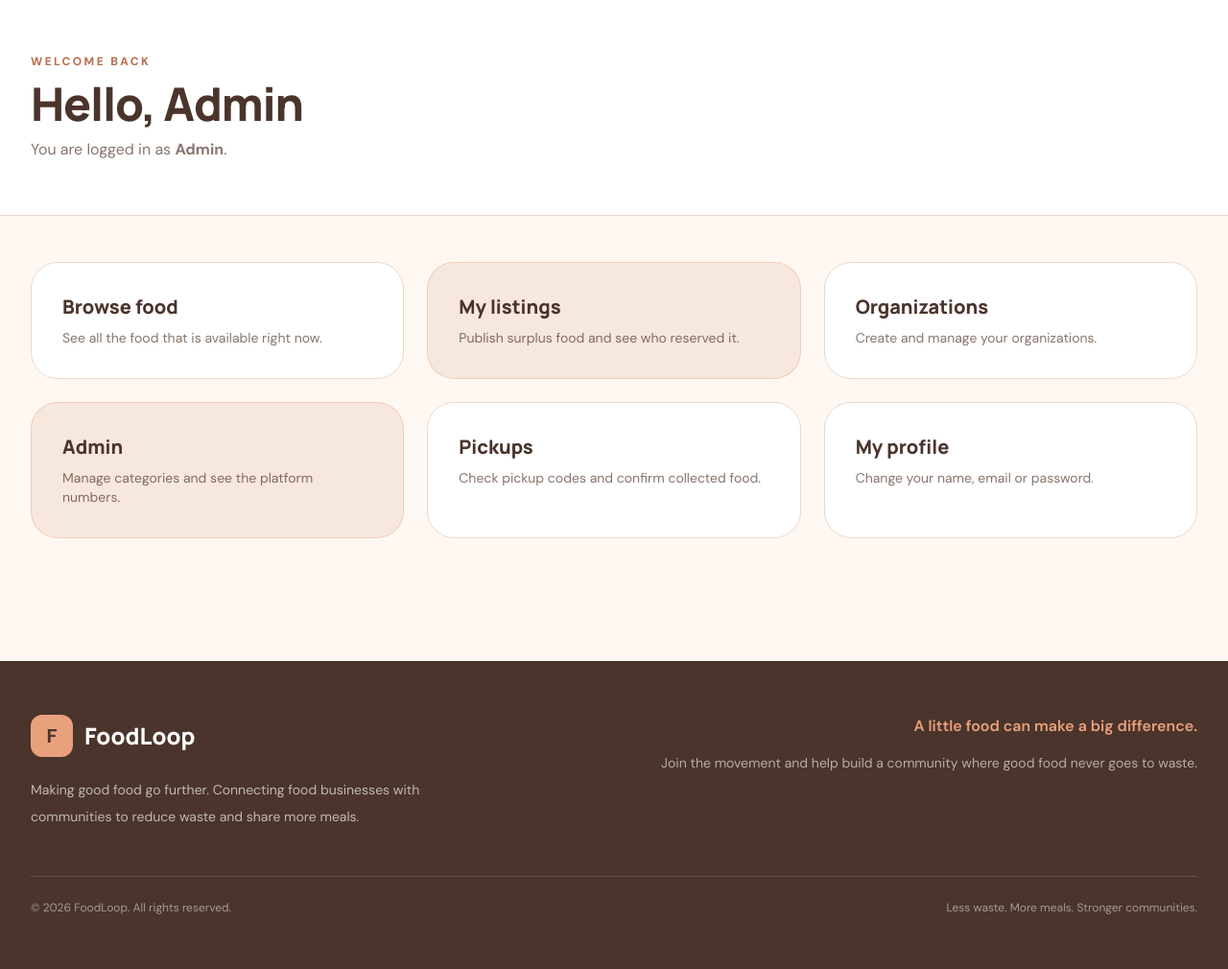
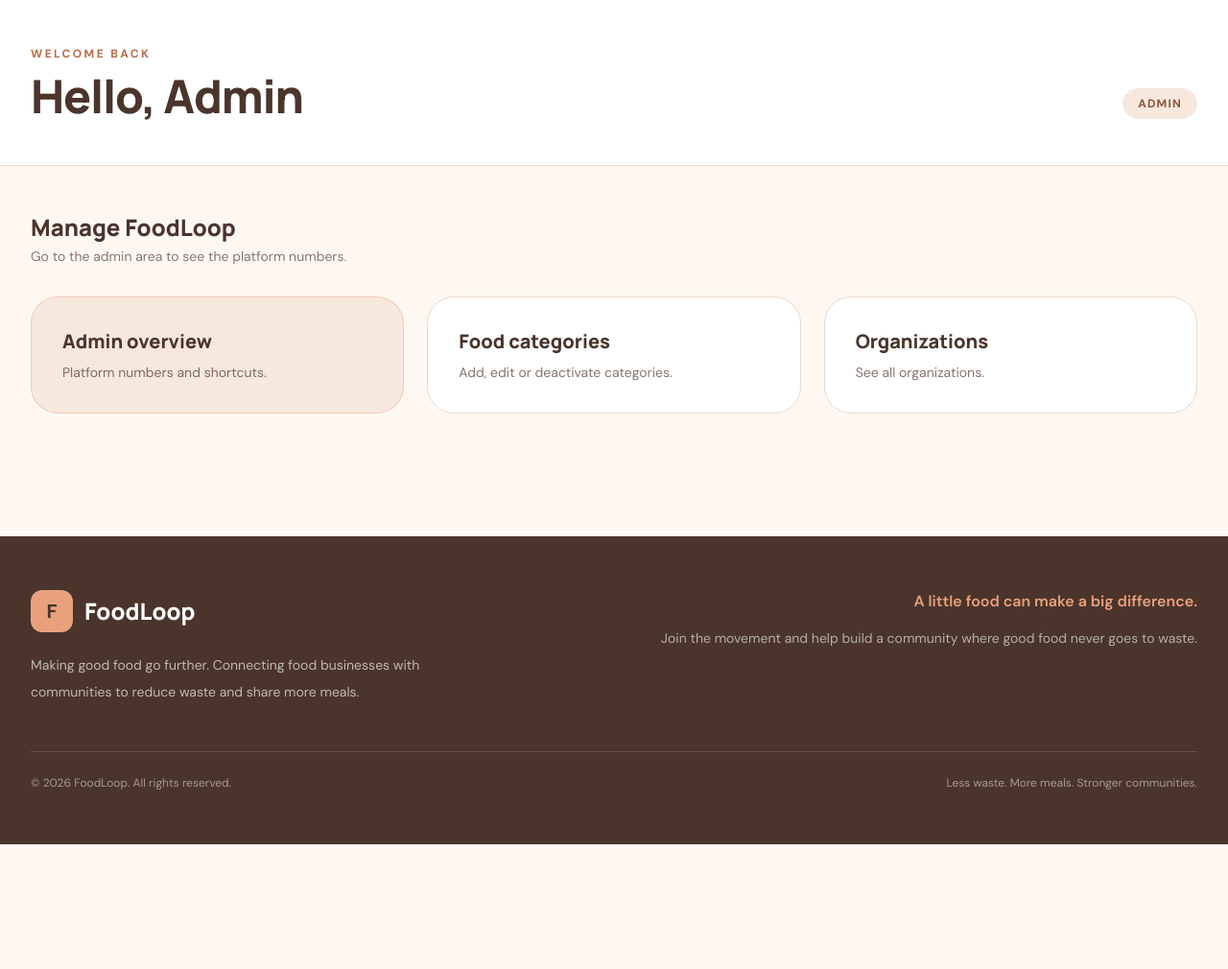
Before and after one commit to Rowannnk/Foodshare, a Laravel app: page /dashboard in a window 1280 px wide. Shown: the part 81-1091 px from the top of the page at 96% size. After the commit the page ends 961 px from the top, so only its background shows below. Run offline with Laravel 12, Linux system fonts and the light colour scheme; a user stored in the database is signed in; data comes from the database, SQL or seed files in the repository; some libraries are stand-ins or nearby versions.

Commit message:
style: redesign dashboard with role-based sections

```diff
--- a/resources/views/userzone/dashboard.blade.php
+++ b/resources/views/userzone/dashboard.blade.php
@@ -1,74 +1,30 @@
 <x-layouts.public title="Dashboard - FoodLoop">
 
     <section class="border-b border-[#EAD8CD] bg-white">
-        <div class="mx-auto max-w-7xl px-6 py-14 lg:px-8">
+        <div class="mx-auto flex max-w-7xl flex-col justify-between gap-4 px-6 py-12 sm:flex-row sm:items-end lg:px-8">
+            <div>
                 <p class="text-xs font-extrabold uppercase tracking-[0.2em] text-[#B96F4D]">
                     Welcome back
                 </p>
-
                 <h1 class="brand-font mt-3 text-4xl font-extrabold tracking-tight text-[#4A342B] sm:text-5xl">
                     Hello, {{ auth()->user()->name }}
                 </h1>
+            </div>
 
-            <p class="mt-3 text-[#88766D]">
-                You are logged in as
-                <strong class="capitalize">{{ auth()->user()->role->value }}</strong>.
-            </p>
+            <span class="w-fit rounded-full bg-[#F7E8DE] px-4 py-2 text-xs font-extrabold uppercase tracking-widest text-[#8E583D]">
+                {{ auth()->user()->isDonor() ? 'Food business' : (auth()->user()->isRecipient() ? 'Charity' : 'Admin') }}
+            </span>
         </div>
     </section>
 
     <section class="mx-auto max-w-7xl px-6 py-12 lg:px-8">
-        <div class="grid gap-6 md:grid-cols-2 lg:grid-cols-3">
-
-            <a href="{{ route('food-listings.index') }}"
-               class="rounded-[1.75rem] border border-[#EAD8CD] bg-white p-8 transition hover:-translate-y-1 hover:shadow-xl">
-                <h2 class="brand-font text-xl font-extrabold text-[#4A342B]">Browse food</h2>
-                <p class="mt-2 text-sm text-[#88766D]">See all the food that is available right now.</p>
-            </a>
-
-            @if (auth()->user()->isRecipient())
-                <a href="{{ route('reservations.index') }}"
-                   class="rounded-[1.75rem] border border-[#E9A17D]/40 bg-[#F7E8DE] p-8 transition hover:-translate-y-1 hover:shadow-xl">
-                    <h2 class="brand-font text-xl font-extrabold text-[#4A342B]">My reservations</h2>
-                    <p class="mt-2 text-sm text-[#806B60]">Check your pickup codes and cancel a reservation.</p>
-                </a>
+        @if (auth()->user()->isAdmin())
+            @include('userzone.dashboard._admin')
+        @elseif (auth()->user()->isDonor())
+            @include('userzone.dashboard._donor')
+        @else
+            @include('userzone.dashboard._recipient')
         @endif
-
-            @if (auth()->user()->isDonor() || auth()->user()->isAdmin())
-                <a href="{{ route('my-listings.index') }}"
-                   class="rounded-[1.75rem] border border-[#E9A17D]/40 bg-[#F7E8DE] p-8 transition hover:-translate-y-1 hover:shadow-xl">
-                    <h2 class="brand-font text-xl font-extrabold text-[#4A342B]">My listings</h2>
-                    <p class="mt-2 text-sm text-[#806B60]">Publish surplus food and see who reserved it.</p>
-                </a>
-            @endif
-
-            <a href="{{ route('organizations.index') }}"
-                class="rounded-[1.75rem] border border-[#EAD8CD] bg-white p-8 transition hover:-translate-y-1 hover:shadow-xl">
-                <h2 class="brand-font text-xl font-extrabold text-[#4A342B]">Organizations</h2>
-                <p class="mt-2 text-sm text-[#88766D]">Create and manage your organizations.</p>
-            </a>
-
-            @if (auth()->user()->isAdmin())
-                <a href="{{ route('admin.dashboard') }}"
-                class="rounded-[1.75rem] border border-[#E9A17D]/40 bg-[#F7E8DE] p-8 transition hover:-translate-y-1 hover:shadow-xl">
-                    <h2 class="brand-font text-xl font-extrabold text-[#4A342B]">Admin</h2>
-                    <p class="mt-2 text-sm text-[#806B60]">Manage categories and see the platform numbers.</p>
-                </a>
-            @endif
-
-            <a href="{{ route('pickups.index') }}"
-            class="rounded-[1.75rem] border border-[#EAD8CD] bg-white p-8 transition hover:-translate-y-1 hover:shadow-xl">
-                <h2 class="brand-font text-xl font-extrabold text-[#4A342B]">Pickups</h2>
-                <p class="mt-2 text-sm text-[#88766D]">Check pickup codes and confirm collected food.</p>
-            </a>
-
-            <a href="{{ route('profile.edit') }}"
-                class="rounded-[1.75rem] border border-[#EAD8CD] bg-white p-8 transition hover:-translate-y-1 hover:shadow-xl">
-                <h2 class="brand-font text-xl font-extrabold text-[#4A342B]">My profile</h2>
-                <p class="mt-2 text-sm text-[#88766D]">Change your name, email or password.</p>
-            </a>
-
-        </div>
     </section>
 
 </x-layouts.public>
```
Lines whose indentation alone changed are shown as unchanged.
